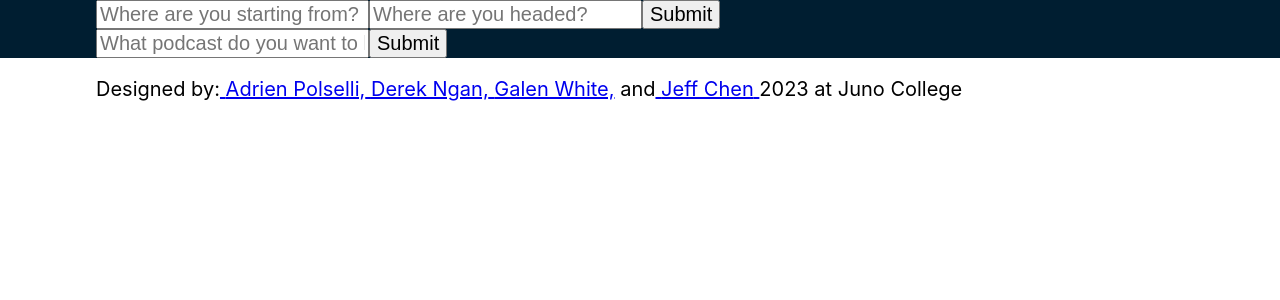
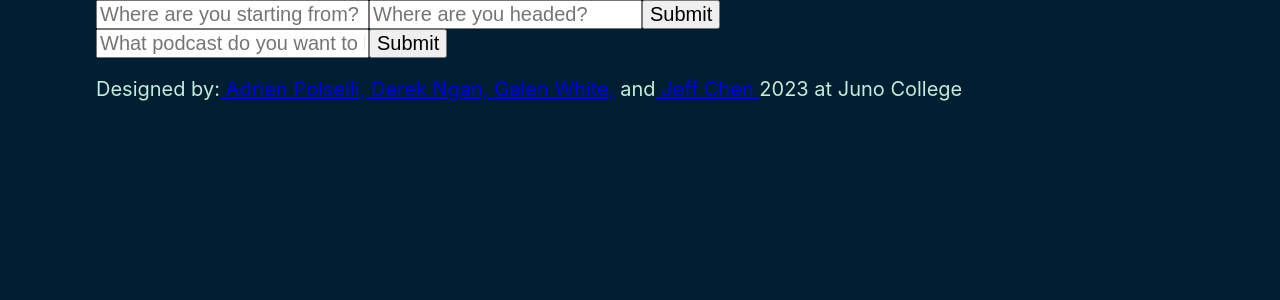
Before and after one commit to Podcast-Team/Project4, a React (Create React App) app: page / in a window 1280 px wide. Shown: the top 300 px of the page. Built offline with nearby package versions, Linux system fonts and the light colour scheme.

Commit message:
Changed font and background colors to make content readable

```diff
--- a/src/styles/sass/partials/_variables.scss
+++ b/src/styles/sass/partials/_variables.scss
@@ -1,3 +1,3 @@
-$primary: #D3CFE6;
-$secondary: #C2EDD8;
+$primary: #C2EDD8;
+$secondary: #D3CFE6;
 $background: #001E31;
--- a/src/styles/sass/style.css
+++ b/src/styles/sass/style.css
@@ -262,6 +262,7 @@ html {
   margin: 0 auto;
 }
 
-main {
+body {
   background-color: #001E31;
-}
+  color: #C2EDD8;
+}/*# sourceMappingURL=style.css.map */
--- a/src/styles/sass/style.scss
+++ b/src/styles/sass/style.scss
@@ -1,6 +1,7 @@
 @use "./partials/setup";
 @use "./partials/variables" as *;
 
-main {
+body {
     background-color: $background;
+    color: $primary;
 }
```
